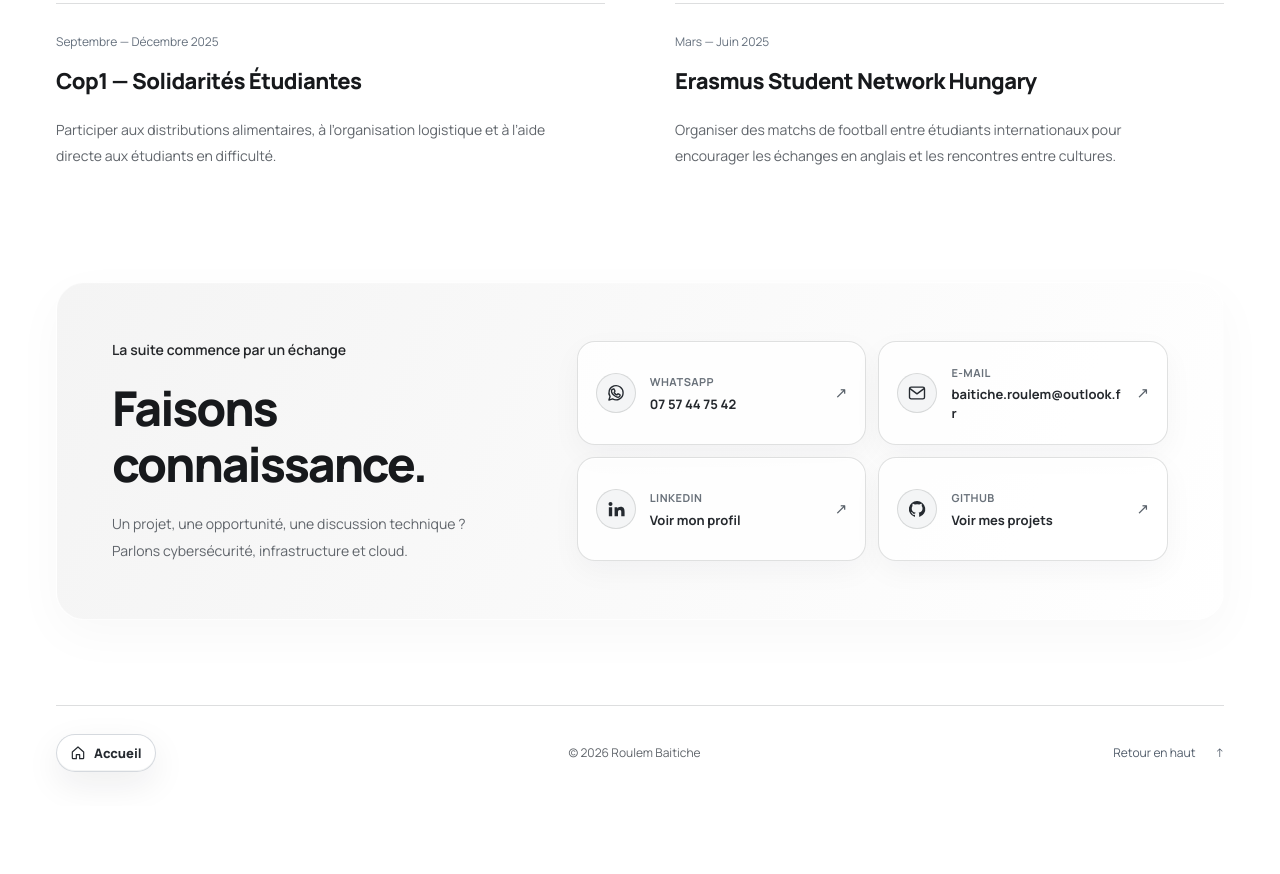
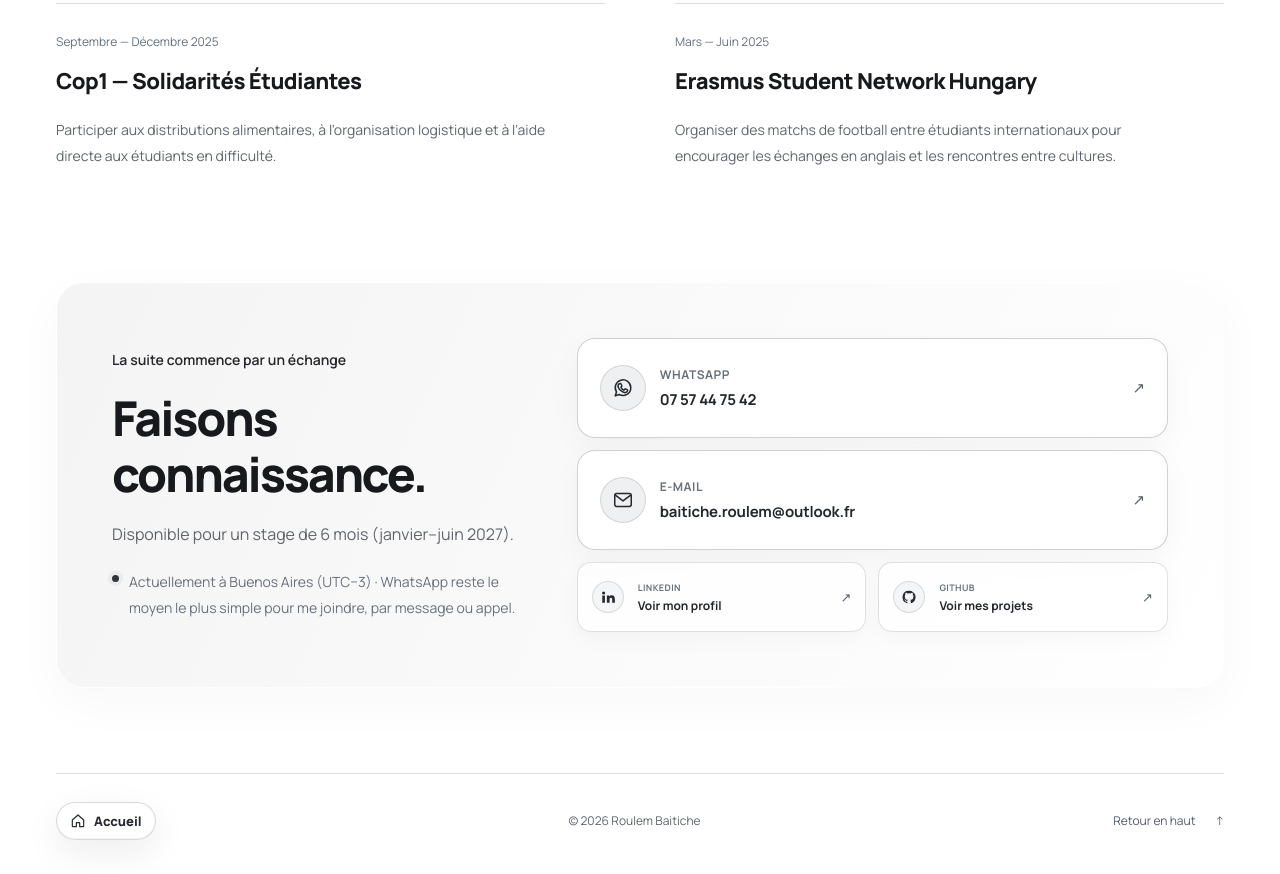
Before and after one commit to marco1t/portfolio-roulem-baitiche, a plain HTML site: page index.html in a window 1280 px wide. Shown: the part 10237-11111 px from the top of the page. Before the commit the page ends 11043 px from the top, so only its background shows below. Drawn offline with Linux system fonts and the light colour scheme.

Commit message:
Mettre en avant les contacts et actualiser Buenos Aires
Remplace la photo de Buenos Aires par la nouvelle vue de Puerto Madero optimisée pour le web.

Hiérarchise la section contact avec WhatsApp et l’e-mail en premier plan, LinkedIn et GitHub en accès secondaires, et ajoute la disponibilité pour un stage de six mois.

Précise la présence actuelle à Buenos Aires avec le décalage UTC−3, adapte les textes anglais et améliore la coupure de l’adresse e-mail sur mobile.

```diff
--- a/index.html
+++ b/index.html
@@ -13,7 +13,7 @@
   <link rel="preconnect" href="https://fonts.googleapis.com">
   <link rel="preconnect" href="https://fonts.gstatic.com" crossorigin>
   <link href="https://fonts.googleapis.com/css2?family=Manrope:wght@400;500;600;650;700;750;800&display=swap" rel="stylesheet">
-  <link rel="stylesheet" href="styles.css?v=20260925-journey-centered">
+  <link rel="stylesheet" href="styles.css?v=20260925-contact-priority">
   <script src="script.js?v=20260925-journey-progress" defer></script>
 </head>
 <body>
@@ -124,7 +124,7 @@
             <div class="journey-image-wrap">
               <img class="journey-image is-active" data-journey-image src="assets/education-angers.webp" alt="Vue aérienne d’Angers" data-en-alt="Aerial view of Angers" loading="lazy" decoding="async">
               <img class="journey-image" data-journey-image src="assets/education-budapest.avif" alt="Vue de Budapest" data-en-alt="View of Budapest" loading="lazy" decoding="async" aria-hidden="true">
-              <img class="journey-image" data-journey-image src="assets/education-buenos-aires.avif" alt="Vue de Buenos Aires" data-en-alt="View of Buenos Aires" loading="lazy" decoding="async" aria-hidden="true">
+              <img class="journey-image" data-journey-image src="assets/education-buenos-aires.avif?v=20260925-2" alt="Vue aérienne de Puerto Madero à Buenos Aires" data-en-alt="Aerial view of Puerto Madero in Buenos Aires" loading="lazy" decoding="async" aria-hidden="true">
               <div class="journey-image-copy is-active" data-journey-caption><p>Angers, France</p><span>ESAIP, École d’Ingénieurs</span></div>
               <div class="journey-image-copy" data-journey-caption aria-hidden="true"><p data-en="Budapest, Hungary">Budapest, Hongrie</p><span>Óbuda University</span></div>
               <div class="journey-image-copy" data-journey-caption aria-hidden="true"><p data-en="Buenos Aires, Argentina">Buenos Aires, Argentine</p><span>Universidad Nacional Arturo Jauretche</span></div>
@@ -151,21 +151,21 @@
 
     <section id="contact" class="contact-section" data-label="Contact" data-label-en="Contact">
       <div class="container contact-card glass">
-        <div class="contact-copy"><p class="eyebrow" data-en="Keep the conversation going">La suite commence par un échange</p><h2 data-en="Let’s connect.">Faisons connaissance.</h2><p data-en="A project, an opportunity, a technical conversation?<br> Let’s talk about cybersecurity, infrastructure and cloud.">Un projet, une opportunité, une discussion technique ?<br> Parlons cybersécurité, infrastructure et cloud.</p></div>
+        <div class="contact-copy"><p class="eyebrow" data-en="Keep the conversation going">La suite commence par un échange</p><h2 data-en="Let’s connect.">Faisons connaissance.</h2><p data-en="Available for a six-month internship from January to June 2027.">Disponible pour un stage de 6 mois (janvier–juin 2027).</p><p class="contact-availability"><span class="availability-dot" aria-hidden="true"></span><span data-en="Currently in Buenos Aires (UTC−3) · WhatsApp remains the easiest way to reach me, by message or call.">Actuellement à Buenos Aires (UTC−3) · WhatsApp reste le moyen le plus simple pour me joindre, par message ou appel.</span></p></div>
         <div class="contact-links">
-          <a class="contact-link" href="https://wa.me/33757447542" target="_blank" rel="noopener noreferrer">
+          <a class="contact-link contact-link-primary" href="https://wa.me/33757447542" target="_blank" rel="noopener noreferrer">
             <span class="contact-link-icon" aria-hidden="true"><svg viewBox="0 0 24 24"><path d="M20.5 11.6a8.5 8.5 0 0 1-12.6 7.5L3.5 20.5l1.4-4.2a8.5 8.5 0 1 1 15.6-4.7Z"/><path d="M8.2 7.6c.2-.4.4-.4.7-.4h.5c.2 0 .4.1.5.4l.8 2c.1.3 0 .5-.2.7l-.6.7c-.2.2-.1.4 0 .6.6 1.1 1.5 2 2.7 2.6.2.1.4.2.6 0l.8-1c.2-.2.4-.3.7-.2l1.9.9c.3.1.4.3.4.5 0 .4-.2 1.4-1 2-.7.6-1.6.8-2.7.5-1.1-.3-2.6-1-4.1-2.4-1.2-1.1-2-2.4-2.4-3.4-.5-1.3 0-2.7.4-3.5Z"/></svg></span>
             <span class="contact-link-copy"><span data-en="WhatsApp">WhatsApp</span><strong>07 57 44 75 42</strong></span><span class="contact-link-arrow" aria-hidden="true">↗</span>
           </a>
-          <a class="contact-link" href="mailto:baitiche.roulem@outlook.fr">
+          <a class="contact-link contact-link-primary" href="mailto:baitiche.roulem@outlook.fr">
             <span class="contact-link-icon" aria-hidden="true"><svg viewBox="0 0 24 24"><rect x="3" y="5" width="18" height="14" rx="2"/><path d="m4 7 8 6 8-6"/></svg></span>
-            <span class="contact-link-copy"><span data-en="Email">E-mail</span><strong>baitiche.roulem@outlook.fr</strong></span><span class="contact-link-arrow" aria-hidden="true">↗</span>
+            <span class="contact-link-copy"><span data-en="Email">E-mail</span><strong>baitiche.roulem<wbr>@outlook.fr</strong></span><span class="contact-link-arrow" aria-hidden="true">↗</span>
           </a>
-          <a class="contact-link" href="https://www.linkedin.com/in/roulem-baitiche" target="_blank" rel="noopener noreferrer">
+          <a class="contact-link contact-link-secondary" href="https://www.linkedin.com/in/roulem-baitiche" target="_blank" rel="noopener noreferrer">
             <span class="contact-link-icon" aria-hidden="true"><svg class="is-filled" viewBox="0 0 24 24"><path d="M5.4 3.6A2.4 2.4 0 1 1 5.4 8.4a2.4 2.4 0 0 1 0-4.8ZM3.4 9.8h4v10.8h-4V9.8Zm6.4 0h3.8v1.5h.1c.5-1 1.8-2 3.8-2 4 0 4.8 2.6 4.8 6.1v5.2h-4v-4.7c0-1.1 0-2.7-1.8-2.7s-2.1 1.3-2.1 2.6v4.8h-4.1V9.8Z"/></svg></span>
             <span class="contact-link-copy"><span>LinkedIn</span><strong data-en="View my profile">Voir mon profil</strong></span><span class="contact-link-arrow" aria-hidden="true">↗</span>
           </a>
-          <a class="contact-link" href="https://github.com/marco1t" target="_blank" rel="noopener noreferrer">
+          <a class="contact-link contact-link-secondary" href="https://github.com/marco1t" target="_blank" rel="noopener noreferrer">
             <span class="contact-link-icon" aria-hidden="true"><svg class="is-filled" viewBox="0 0 24 24"><path d="M12 2.5a9.7 9.7 0 0 0-3.1 18.9c.5.1.7-.2.7-.5v-1.9c-2.8.6-3.4-1.2-3.4-1.2-.5-1.2-1.1-1.5-1.1-1.5-.9-.6.1-.6.1-.6 1 0 1.6 1 1.6 1 .9 1.6 2.4 1.1 2.9.9.1-.7.4-1.1.7-1.3-2.3-.3-4.7-1.1-4.7-5.1 0-1.1.4-2 1-2.8-.1-.3-.4-1.3.1-2.7 0 0 .8-.3 2.8 1a9.4 9.4 0 0 1 5.1 0c2-1.3 2.8-1 2.8-1 .5 1.4.2 2.4.1 2.7.7.8 1 1.7 1 2.8 0 4-2.4 4.8-4.7 5.1.4.3.7.9.7 1.8v2.8c0 .3.2.6.7.5A9.7 9.7 0 0 0 12 2.5Z"/></svg></span>
             <span class="contact-link-copy"><span>GitHub</span><strong data-en="View my projects">Voir mes projets</strong></span><span class="contact-link-arrow" aria-hidden="true">↗</span>
           </a>
--- a/styles.css
+++ b/styles.css
@@ -200,8 +200,22 @@ body.dialog-fallback-open::before{content:"";position:fixed;inset:0;z-index:110;
 /* Direct contact options. */
 .contact-card{display:grid;grid-template-columns:minmax(260px,.82fr) minmax(0,1.18fr);gap:54px;align-items:center}
 .contact-copy{max-width:440px}
+.contact-card .contact-availability{display:flex;align-items:flex-start;gap:10px;margin:20px 0 0;color:#69717a;font-size:12px;line-height:1.65}
+.availability-dot{width:7px;height:7px;flex:0 0 7px;margin-top:6px;border-radius:50%;background:#30353a;box-shadow:0 0 0 4px #30353a0d}
 .contact-links{display:grid;grid-template-columns:repeat(2,minmax(0,1fr));gap:12px}
 .contact-link{display:grid;grid-template-columns:auto minmax(0,1fr) auto;align-items:center;gap:14px;min-height:104px;padding:18px;border:1px solid rgba(36,42,48,.14);border-radius:18px;background:rgba(255,255,255,.72);box-shadow:inset 0 1px #fff,0 10px 30px #17202b0a;transition:border-color .25s ease,box-shadow .25s ease,transform .25s ease,background .25s ease}
+.contact-link-primary{grid-column:1/-1;min-height:100px;padding:20px 22px;border-color:rgba(36,42,48,.22);background:rgba(255,255,255,.92)}
+.contact-link-primary .contact-link-icon{width:46px;height:46px;background:#eef0f1}
+.contact-link-primary .contact-link-icon svg{width:22px;height:22px}
+.contact-link-primary .contact-link-copy>span{font-size:12px}
+.contact-link-primary .contact-link-copy strong{font-size:clamp(15px,1.15vw,17px);letter-spacing:-.015em}
+.contact-link-primary[href^="mailto:"] .contact-link-copy strong{overflow-wrap:normal;word-break:normal}
+.contact-link-secondary{min-height:70px;padding:12px 14px;border-radius:14px;box-shadow:inset 0 1px #fff,0 7px 22px #17202b08}
+.contact-link-secondary .contact-link-icon{width:32px;height:32px}
+.contact-link-secondary .contact-link-icon svg{width:16px;height:16px}
+.contact-link-secondary .contact-link-copy>span{margin-bottom:1px;font-size:9px}
+.contact-link-secondary .contact-link-copy strong{font-size:12px}
+.contact-link-secondary .contact-link-arrow{font-size:13px}
 .contact-link:hover{border-color:rgba(36,42,48,.34);background:#fff;box-shadow:inset 0 1px #fff,0 16px 34px #17202b14;transform:translateY(-3px)}
 .contact-link-icon{display:grid;width:40px;height:40px;place-items:center;border:1px solid rgba(36,42,48,.14);border-radius:50%;background:#f4f5f6;color:#252a30}
 .contact-link-icon svg{width:20px;height:20px;fill:none;stroke:currentColor;stroke-width:1.65;stroke-linecap:round;stroke-linejoin:round}
@@ -220,6 +234,8 @@ body.dialog-fallback-open::before{content:"";position:fixed;inset:0;z-index:110;
 @media(max-width:520px){
   .contact-links{grid-template-columns:1fr}
   .contact-link{min-height:90px;padding:15px}
+  .contact-link-primary{min-height:96px;padding:17px}
+  .contact-link-secondary{min-height:68px;padding:11px 13px}
 }
 
 @media(prefers-reduced-motion:reduce){
```
Also changed, not shown: assets/education-buenos-aires.avif.
